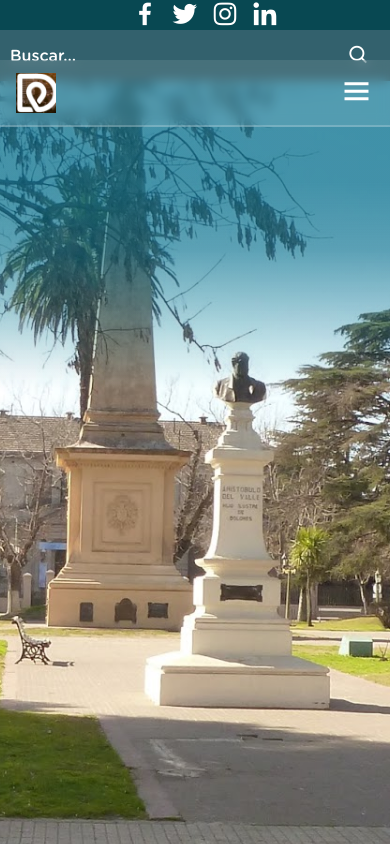
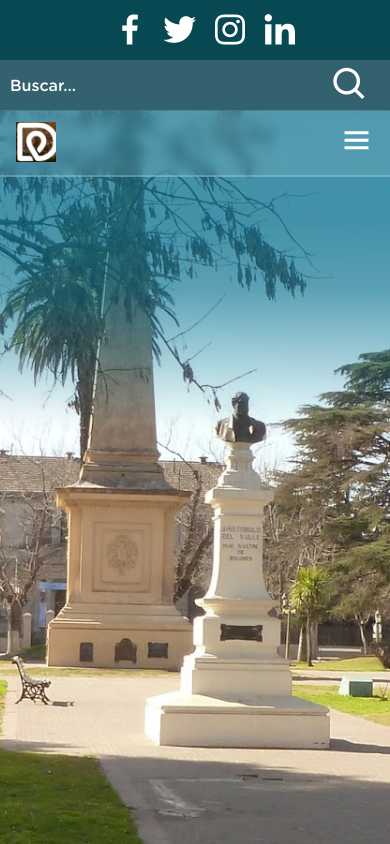
Before and after one commit to maru33luc/pruebaPushPWA, an Angular app: page / in a window 390 px wide. Shown: the top 844 px of the page. Built offline with nearby package versions, Linux system fonts and the light colour scheme.

Commit message:
[FIX] Header y social links resp

```diff
--- a/src/app/components/header/header.component.css
+++ b/src/app/components/header/header.component.css
@@ -38,7 +38,7 @@
 
 @media (max-width: 768px) {
   .header{
-    top: 60px;
+    top: 13vh;
   }
 
   .header-fixed {
@@ -161,7 +161,7 @@
   .social-links{
     display: grid;
     grid-template-columns: 1fr;
-    grid-template-rows: 20px 20px;
+    grid-template-rows: 50px 30px;
     grid-template-areas: "menu" "search";
     padding: 0;
     height: auto;
@@ -174,6 +174,11 @@
     justify-content: center;
     width: 100%;
     padding-bottom: 10px;
+  }
+
+  .social-links i{
+    font-size: 4em!important;
+
   }
 }
 
--- a/src/app/components/header/header.component.ts
+++ b/src/app/components/header/header.component.ts
@@ -1,4 +1,4 @@
-import { Component, ElementRef, HostListener, ViewChild } from '@angular/core';
+import { Component, ElementRef, HostListener, OnInit, ViewChild } from '@angular/core';
 import { DomSanitizer } from '@angular/platform-browser';
 import { RouterModule } from '@angular/router';
 
@@ -9,7 +9,7 @@ import { RouterModule } from '@angular/router';
   templateUrl: './header.component.html',
   styleUrl: './header.component.css'
 })
-export class HeaderComponent {
+export class HeaderComponent implements OnInit{
   private _isFixed: boolean = false;
   private _fixedThreshold: number = 0;
   isMenuOpen: boolean = false;
@@ -17,8 +17,13 @@ export class HeaderComponent {
   @ViewChild('menuIcon') menuIconRef: ElementRef | undefined;
   @ViewChild('navbar') navbarRef: ElementRef | undefined;
   @ViewChild('navBg') navBgRef: ElementRef | undefined;
+  @ViewChild('socialLinks') socialLinks: ElementRef | undefined;
 
   constructor() {}
+
+  ngOnInit() {
+    this.cambiarTamañoIconos();
+  }
 
   toggleMenu(): void {
     this.isMenuOpen = !this.isMenuOpen;
@@ -37,4 +42,16 @@ export class HeaderComponent {
     navBar?.classList.toggle('header-fixed', this._isFixed);
   }
 
+  cambiarTamañoIconos() {
+    const screenWidth = window.innerWidth;
+
+    // if (screenWidth <= 768) {
+    //   const iconos = this.socialLinks?.nativeElement.querySelectorAll('.bx-lg');
+    //   iconos.forEach((icono) => {
+    //     icono.classList.remove('bx-lg');
+    //     icono.classList.add('bx-md');
+    //   });
+    // }
+  }
+
 }
--- a/src/app/components/login/login.component.css
+++ b/src/app/components/login/login.component.css
@@ -1,5 +1,5 @@
 .form {
-    margin: 5vw auto;
+    margin: 15vh auto;
     height: 100vh;
     padding: 10px;
     position: relative;
@@ -63,7 +63,7 @@ button[type="submit"] {
     background: var(--color-blue);
     border: none;
     border-radius: 5px;
-    color: white;
+    color: black;
     cursor: pointer;
     font-size: 1.8rem;
     font-weight: bold;
@@ -71,8 +71,7 @@ button[type="submit"] {
     margin-top: 10px;
     padding: 10px;
     width: 100%;
-    background-color: #E9B02C;
-    color: #003442;
+background-color: #D3DA83;
 
 }
 
@@ -81,4 +80,6 @@ button[type="submit"]:focus,
 button[type="submit"]:hover {
     background: var(--color-blue-dark);
     color: #E9B02C;
+    transform: scale(1.02) translateY(5px) ;
+    transition: transform 0.3s ease;
 }
```
